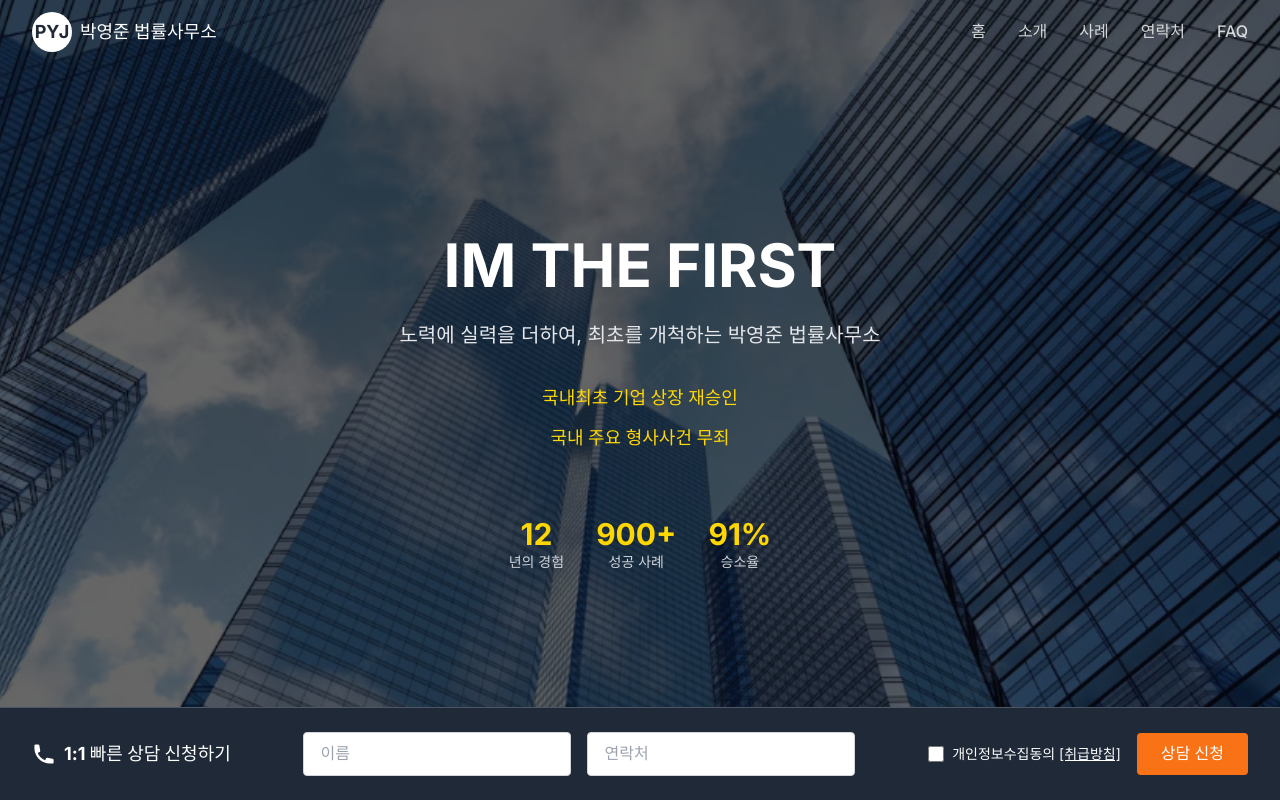
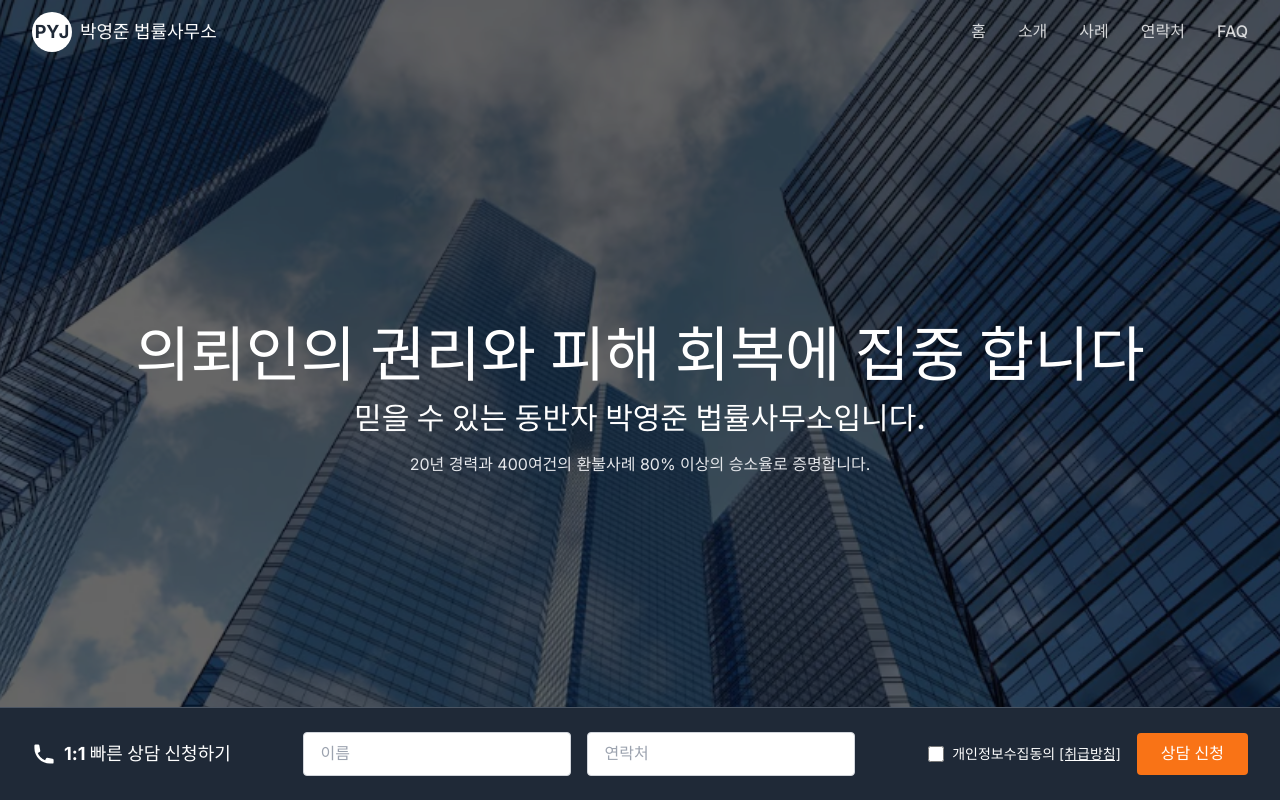
Before and after one commit to gu991230-cyber/gugit, a Next.js app: page / in a window 1280 px wide. Shown: the top 800 px of the page. Built offline with nearby package versions, Linux system fonts and the light colour scheme; no server answers.

Commit message:
메인 히어로 문구 교체: 권리와 회복 집중/신뢰 메시지/경력성과 문장 추가

```diff
--- a/src/app/page.tsx
+++ b/src/app/page.tsx
@@ -82,41 +82,17 @@ export default function Home() {
         <div className="relative z-10 w-full">
           <div className="max-w-7xl mx-auto px-4 sm:px-6 lg:px-8">
             <div className="text-center text-white space-y-8">
-              {/* Main Title */}
               <div className="space-y-4">
-                <h1 className="text-6xl font-bold leading-tight">
-                  IM THE FIRST
+                <h1 className="text-5xl md:text-6xl font-bold leading-tight">
+                  의뢰인의 권리와 피해 회복에 집중 합니다
                 </h1>
-                <p className="text-xl text-gray-200 leading-relaxed">
-                  노력에 실력을 더하여, 최초를 개척하는 박영준 법률사무소
+                <p className="text-2xl md:text-3xl font-semibold text-white">
+                  믿을 수 있는 동반자 박영준 법률사무소입니다.
                 </p>
-          </div>
-
-              {/* Key Achievements */}
-              <div className="space-y-3">
-                <p className="text-lg font-semibold" style={{ color: '#FFD700' }}>
-                  국내최초 기업 상장 재승인
+                <p className="text-sm md:text-base text-gray-200 mt-2">
+                  20년 경력과 400여건의 환불사례 80% 이상의 승소율로 증명합니다.
                 </p>
-                <p className="text-lg font-semibold" style={{ color: '#FFD700' }}>
-                  국내 주요 형사사건 무죄
-                </p>
-          </div>
-
-          {/* Stats */}
-              <div className="flex justify-center gap-8 pt-8">
-                <div className="text-center">
-                  <div className="text-3xl font-bold" style={{ color: '#FFD700' }}>12</div>
-                  <div className="text-sm text-gray-300">년의 경험</div>
-                </div>
-                <div className="text-center">
-                  <div className="text-3xl font-bold" style={{ color: '#FFD700' }}>900+</div>
-                  <div className="text-sm text-gray-300">성공 사례</div>
-                </div>
-                <div className="text-center">
-                  <div className="text-3xl font-bold" style={{ color: '#FFD700' }}>91%</div>
-                  <div className="text-sm text-gray-300">승소율</div>
-            </div>
-            </div>
+              </div>
             </div>
           </div>
         </div>
```
